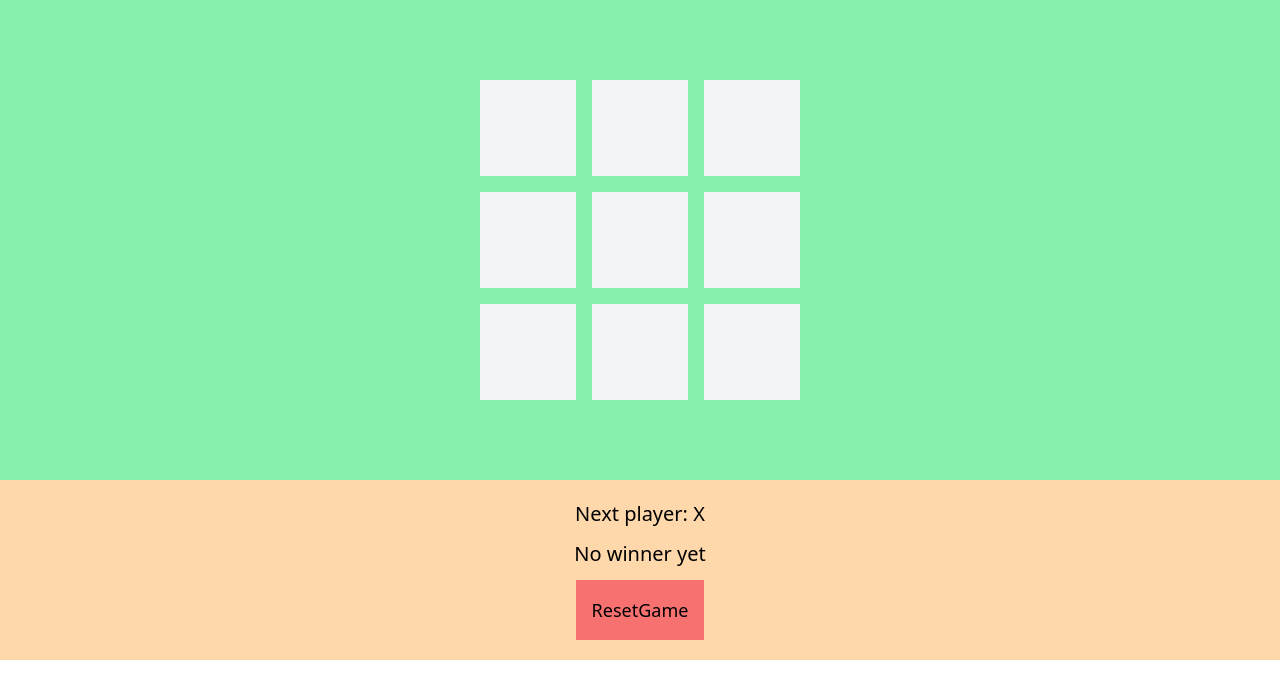
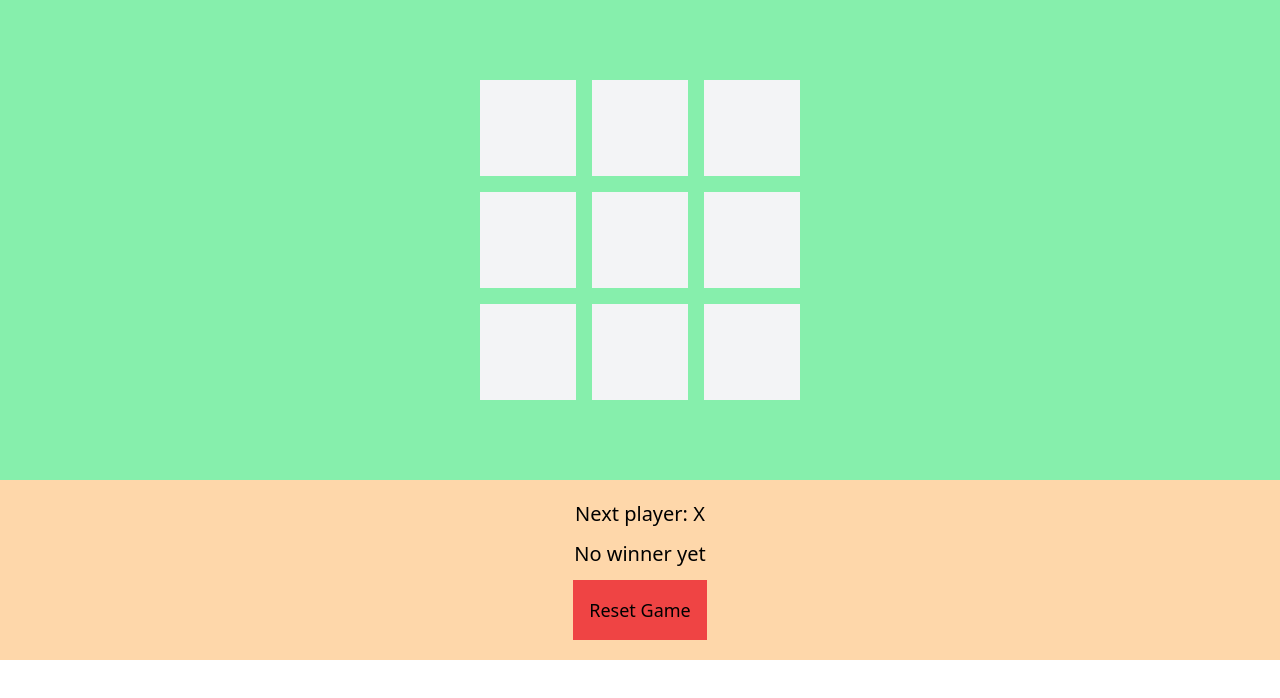
Before and after one commit to Odin-Taif/Tic-tac-react, a React (Vite) app: page / in a window 1280 px wide. Shown: the top 698 px of the page. Built offline with nearby package versions, Linux system fonts and the light colour scheme.

Commit message:
added a reset game button

```diff
--- a/src/App.tsx
+++ b/src/App.tsx
@@ -4,17 +4,30 @@ import Board from "./Board";
 export default function Game() {
   const [xIsNext, setXIsNext] = useState<boolean>(true);
   const [history, setHistory] = useState([Array(9).fill(null)]);
+  // console.log(history, "history");
   const currentSquares = history[history.length - 1];
-  function handlePlay(nextSquares) {
+  // console.log(currentSquares, "cuurentSquares");
+
+  function handlePlay(nextSquares: unknown[]) {
     setHistory([...history, nextSquares]);
     setXIsNext(!xIsNext);
     // TODO
   }
+  function resetGame() {
+    setHistory([Array(9).fill(null)]);
+    // setSquares(Array(9).fill(null));
+  }
   return (
     <div className="game">
       <div className="game-board">
-        <Board xIsNext={xIsNext} squares={currentSquares} onPlay={handlePlay} />
+        <Board
+          xIsNext={xIsNext}
+          squares={currentSquares}
+          onPlay={handlePlay}
+          resetGame={resetGame}
+        />
       </div>
+
       <div className="game-info">
         <ol>{/*TODO*/}</ol>
       </div>
--- a/src/Board.tsx
+++ b/src/Board.tsx
@@ -1,9 +1,14 @@
 import { ButtonX } from "./components";
 import { calculateWinner } from "./lib/functionalcore";
+type props = {
+  xIsNext: boolean;
+  squares: unknown[];
+  onPlay: (squares: unknown[]) => void;
+  resetGame: () => void;
+};
 
-export default function Board({ xIsNext, squares, onPlay }) {
+export default function Board({ xIsNext, squares, onPlay, resetGame }: props) {
   const winner = calculateWinner(squares);
-
   let status;
   if (winner) {
     status = "Winner: " + winner;
@@ -22,10 +27,6 @@ export default function Board({ xIsNext, squares, onPlay }) {
       nextSquares[i] = "O";
     }
     onPlay(nextSquares);
-  }
-
-  function resetGame() {
-    // setSquares(Array(9).fill(null));
   }
 
   return (
@@ -56,11 +57,8 @@ export default function Board({ xIsNext, squares, onPlay }) {
         <span className="text-xl text-black">
           {winner ? `Winner: ${winner} ` : "No winner yet "}
         </span>
-        <button
-          className="bg-red-400 p-4 hover:bg-red-500"
-          onClick={() => resetGame()}
-        >
-          ResetGame
+        <button className="p-4 bg-red-500" onClick={() => resetGame()}>
+          Reset Game
         </button>
       </div>
     </div>
```
